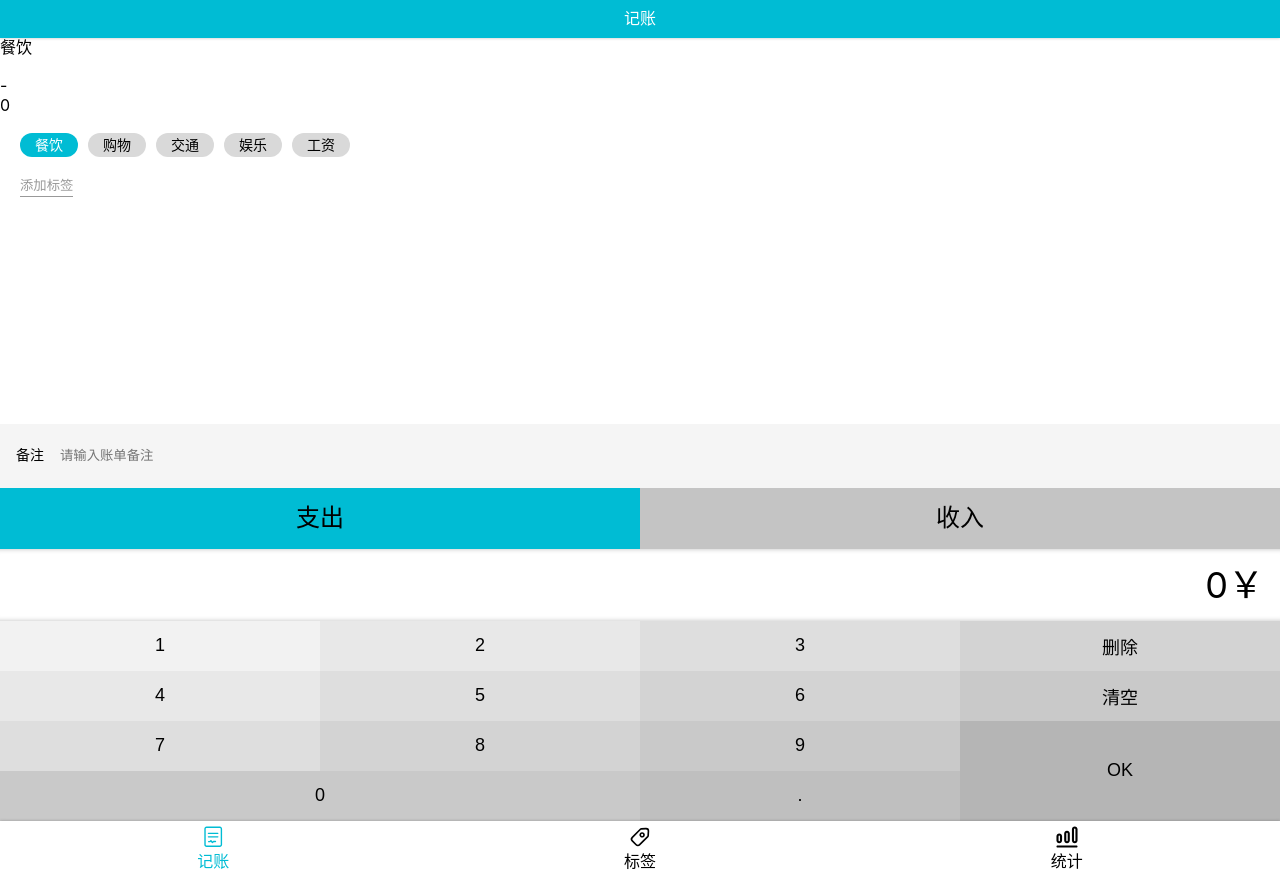
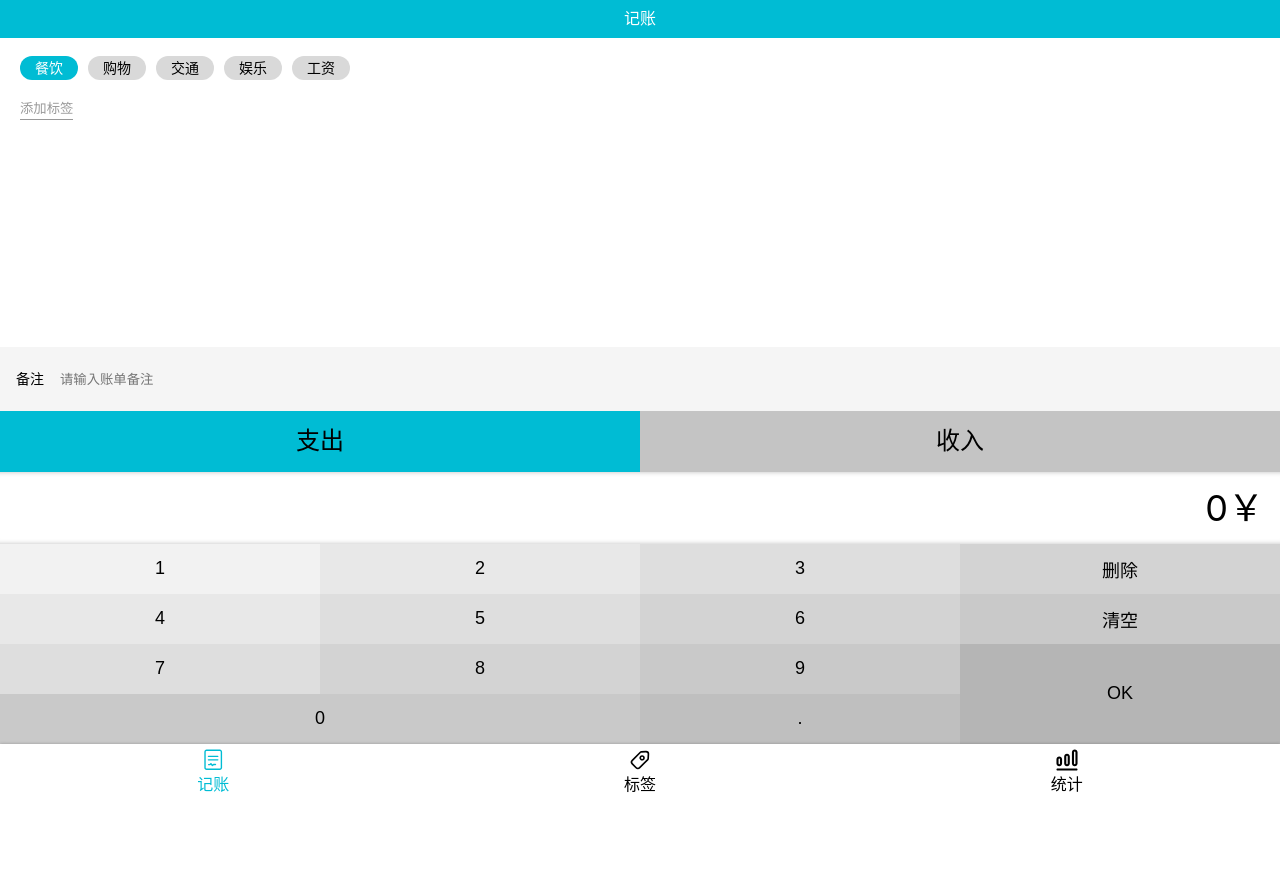
Before and after one commit to yingjieweb/charge2, a React app: page /#/money in a window 1280 px wide. After the commit the page ends 800 px from the top, so only its background shows below. Built offline with nearby package versions, Linux system fonts and the light colour scheme.

Commit message:
delete hint data

```diff
--- a/src/views/Money.tsx
+++ b/src/views/Money.tsx
@@ -17,13 +17,6 @@ function Money() {
   }
   return (
       <Layout title={'记账'}>
-        {selected.tag.toString()}
-        <br/>
-        {selected.note.toString()}
-        <br/>
-        {selected.category.toString()}
-        <br/>
-        {selected.amount.toString()}
         <TagsSection value={selected.tag} onChange={(tag) => {onChange({tag})}}/>
         <NoteSection value={selected.note} onChange={(note) => {onChange({note})}}/>
         <CategorySection value={selected.category} onChange={(category) => {onChange({category})}}/>
```
